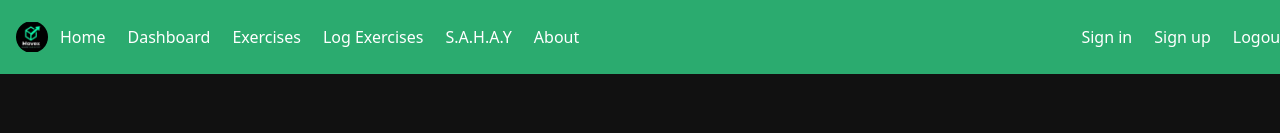
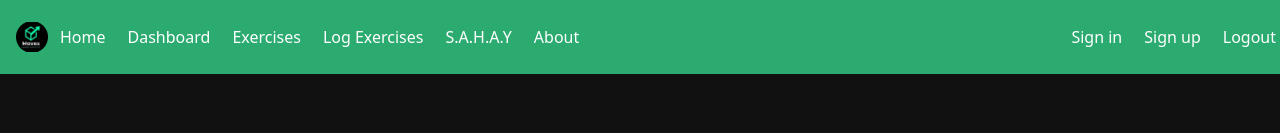
Before and after one commit to deveshchauhan1231-glitch/MoveX, a React (Vite) app in the folder Exercise/frontend/: page / in a window 1280 px wide. Shown: the top 133 px of the page. Built offline with nearby package versions, Linux system fonts and the light colour scheme; no server answers.

Commit message:
Update Navbar.css

```diff
--- a/Exercise/frontend/src/styles/Navbar.css
+++ b/Exercise/frontend/src/styles/Navbar.css
@@ -91,7 +91,7 @@ body {
 .items-secondary {
     gap: 2px;
     margin-left: auto;
-    padding-right: 10;
+    padding-right: 10px;
     flex: 0 0 auto;
 }
 
```
